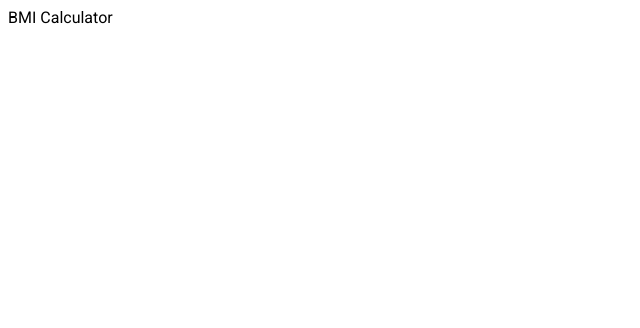
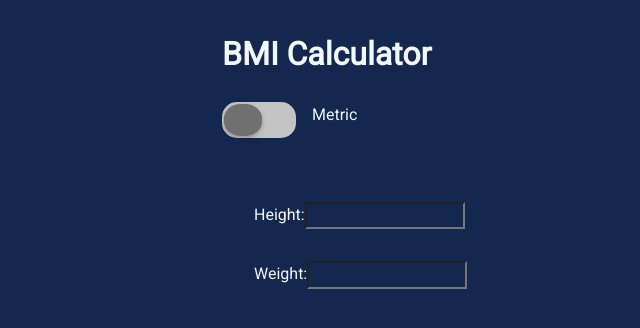
Before and after one commit to chideraao/bmi-calculator, a React (Create React App) app: page / in a window 1280 px wide. Shown: the top 328 px of the page, without its empty margins (0-640 px from the left). Built offline with nearby package versions, Linux system fonts and the light colour scheme.

Commit message:
added input components

```diff
--- a/src/App.css
+++ b/src/App.css
@@ -1,4 +1,81 @@
 @import url("https://fonts.googleapis.com/css2?family=Roboto:wght@300;400&display=swap");
+
+:root {
+	--primary-color: #14274e;
+	--secondary-color: #394867;
+	--dark-color: #9ba4b4;
+	--light-color: #f1f6f9;
+}
+
 * {
 	font-family: "Roboto", sans-serif;
+	color: #333;
+	line-height: 1.6;
+	background-color: var(--primary-color);
+	color: var(--light-color);
 }
+
+.container {
+	max-width: 900px;
+	margin: auto;
+	overflow: hidden;
+	padding: 0 2rem;
+}
+
+.flex {
+	display: flex;
+}
+
+.flex-column {
+	flex-direction: column;
+}
+
+.m-3 {
+	margin: 2rem;
+}
+
+.px-3 {
+	padding-right: 2rem;
+}
+
+.toggle-container {
+	width: 70px;
+	background-color: #c4c4c4;
+	cursor: pointer;
+	user-select: none;
+	border-radius: 15px;
+	padding: 2px;
+	height: 32px;
+	position: relative;
+	margin-bottom: 2rem;
+	margin-right: 1rem;
+}
+
+.dialog-button {
+	font-size: 14px;
+	line-height: 16px;
+	font-weight: bold;
+	cursor: pointer;
+	background-color: #707070;
+	color: white;
+	padding: 8px 12px;
+	border-radius: 18px;
+	box-shadow: 0px 4px 4px rgba(0, 0, 0, 0.25);
+	min-width: 46px;
+	display: flex;
+	justify-content: center;
+	align-items: center;
+	width: 38px;
+	min-width: unset;
+	border-radius: 45%;
+	box-sizing: border-box;
+	box-shadow: 0px 2px 4px rgba(0, 0, 0, 0.25);
+	position: absolute;
+	left: 2px;
+	transition: all 0.3s ease;
+}
+
+.disabled {
+	background-color: rgb(27, 231, 27);
+	left: 34px;
+}
--- a/src/App.js
+++ b/src/App.js
@@ -1,7 +1,22 @@
+import { useState } from "react";
 import "./App.css";
+import Header from "./components/Header";
+import Main from "./components/Main";
 
 function App() {
-	return <div className="App">BMI Calculator</div>;
+	const [inputs, setInputs] = useState({});
+	const [onMetric, setOnMetric] = useState(true);
+
+	const toggleMetric = (e) => setOnMetric(!onMetric);
+
+	const handleChange = (e) => {};
+
+	return (
+		<div className="container">
+			<Header onMetric={onMetric} toggleMetric={toggleMetric} />
+			<Main handleChange={handleChange} />
+		</div>
+	);
 }
 
 export default App;
--- a/src/components/Header.jsx
+++ b/src/components/Header.jsx
@@ -1,7 +1,28 @@
 import React from "react";
 
-function Header() {
-	return <div></div>;
+function Header(onMetric, toggleMetric) {
+	const toggleStyle = { display: "flex" };
+	return (
+		<div className="container">
+			<h1>BMI Calculator</h1>
+			<div className="flex">
+				<div className="toggle-container" onClick={toggleMetric}>
+					<div
+						className={`dialog-button ${
+							onMetric ? "dialog-button" : "disabled"
+						}`}
+					>
+						{onMetric ? (
+							<div style={{ height: "16px" }}></div>
+						) : (
+							<div style={{ height: "16px" }}></div>
+						)}
+					</div>
+				</div>
+				{onMetric ? "Metric" : "English"}
+			</div>
+		</div>
+	);
 }
 
 export default Header;
--- a/src/components/Main.jsx
+++ b/src/components/Main.jsx
@@ -1,7 +1,22 @@
 import React from "react";
 
-function Main() {
-	return <div></div>;
+function Main({ handleChange }) {
+	return (
+		<div className="container">
+			<div className="m-3">
+				<label htmlFor="height">
+					Height:
+					<input type="number" name="height" onChange={handleChange} />
+				</label>
+			</div>
+			<div className="m-3">
+				<label htmlFor="weight">
+					Weight:
+					<input type="number" name="weight" onChange={handleChange} />
+				</label>
+			</div>
+		</div>
+	);
 }
 
 export default Main;
```
Also changed, not shown: 1 other file (tests, documents, lock files or other folders).
